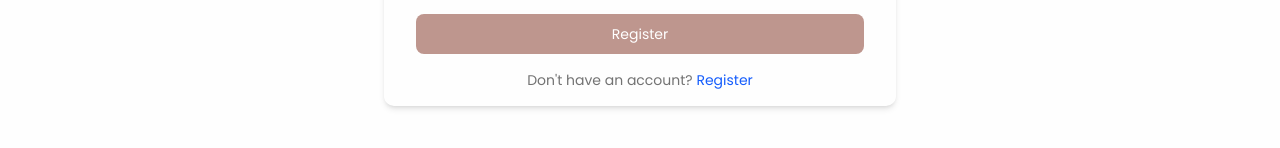
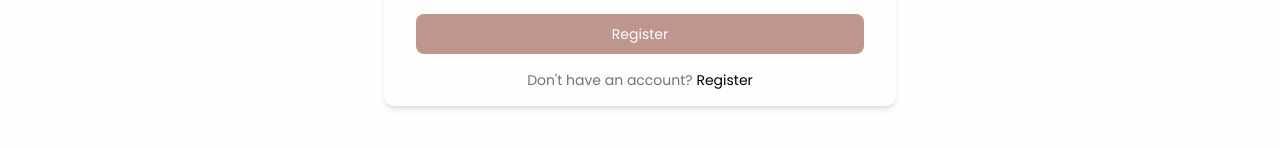
Before and after one commit to ahmedwagd/tinytales-trendline-marketing, a Next.js app: page /auth/login in a window 1280 px wide. Shown: the part 410-558 px from the top of the page. Built offline with nearby package versions, Linux system fonts and the light colour scheme.

Commit message:
style(login/register): update link styling to use dark color and medium weight

```diff
--- a/components/login-form.tsx
+++ b/components/login-form.tsx
@@ -81,7 +81,7 @@ export default function LoginForm() {
         <div className="flex w-full items-center justify-center">
           <p className="text-muted-foreground text-sm">
             Don&apos;t have an account?{" "}
-            <Link href="/auth/register" className="text-blue-600">
+            <Link href="/auth/register" className="text-[#020202] font-medium">
               Register
             </Link>
           </p>
--- a/components/register-form.tsx
+++ b/components/register-form.tsx
@@ -193,7 +193,7 @@ export default function RegisterForm() {
         <div className="flex w-full items-center justify-center">
           <p className="text-muted-foreground text-sm">
             Already have an account?{" "}
-            <Link href="/auth/login" className="text-blue-600">
+            <Link href="/auth/login" className="text-[#020202] font-medium">
               Login
             </Link>
           </p>
```
